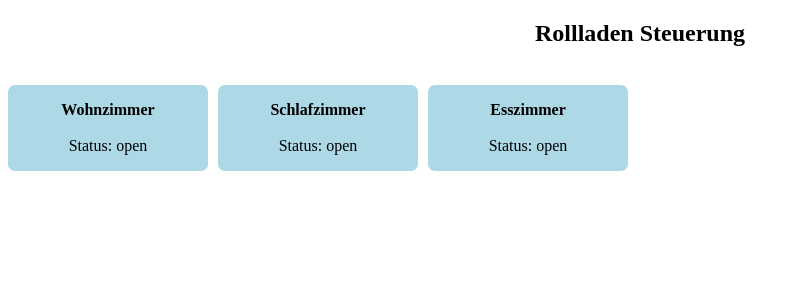
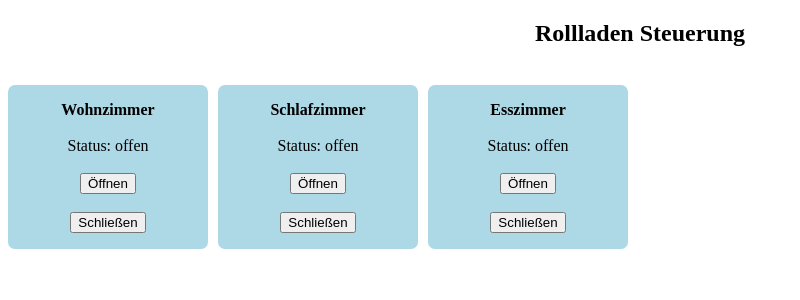
Before and after one commit to Jogi04/Rollladensteuerung, a Flask app: page / in a window 1280 px wide. Shown: the top 300 px of the page, without its empty margins (0-800 px from the left). Run offline with Flask 2, Linux system fonts and the light colour scheme.

Commit message:
changed website structure to central home page

```diff
--- a/app.py
+++ b/app.py
@@ -34,7 +34,7 @@ def handle_shutter_change():
 
     t1 = Thread(target=send_data)
     t1.start()
-    return redirect(f'/{form_dict["room"]}')
+    return redirect('/')
 
 
 if __name__ == '__main__':
--- a/shutters.ini
+++ b/shutters.ini
@@ -1,14 +1,14 @@
 [Wohnzimmer]
 room: Wohnzimmer
 ip: 192.168.178.89
-state: open
+state: offen
 
 [Schlafzimmer]
 room: Schlafzimmer
 ip: 192.168.178.90
-state: open
+state: offen
 
 [Esszimmer]
 room: Esszimmer
 ip: 192.168.178.91
-state: open
+state: offen
--- a/static/style.css
+++ b/static/style.css
@@ -15,7 +15,7 @@ a {
     text-align: center;
 }
 
-.container > a{
+.container > div{
     background: lightblue;
     padding: 1em;
     border-radius: 7px;
--- a/templates/home.html
+++ b/templates/home.html
@@ -4,19 +4,32 @@
     <br>
     <div class="container">
         {% for shutter in shutters %}
-            {% if shutter.state == 'open' %}
-                <a href="/{{ shutter.room.lower() }}" style="background:lightblue;">
+            {% if shutter.state == 'offen' %}
+                <div style="background:lightblue;">
             {% else %}
-                <a href="/{{ shutter.room.lower() }}" style="background:green;">
+                <div style="background:green;">
             {% endif %}
-                <div>
                 <b>{{ shutter.room }}</b>
                 <br>
                 <br>
                 <label>Status: </label>
                 <label>{{ shutter.state }}</label>
+                <br>
+                <br>
+                <form action="/handle_shutter_change" method="POST">
+                    <input type="hidden" name="change" value="open" />
+                    <input type="hidden" name="room" value="{{ shutter.room.lower() }}"/>
+                    <input type="hidden" name="ip" value="{{ shutter.ip }}"/>
+                    <input type="submit" value="Öffnen" />
+                </form>
+                <br>
+                <form action="/handle_shutter_change" method="POST">
+                    <input type="hidden" name="change" value="close" />
+                    <input type="hidden" name="room" value="{{ shutter.room.lower() }}"/>
+                    <input type="hidden" name="ip" value="{{ shutter.ip }}"/>
+                    <input type="submit" value="Schließen" />
+                </form>
             </div>
-            </a>
         {% endfor %}
     </div>
 {% endblock content %}
```
Lines whose indentation alone changed are shown as unchanged.
